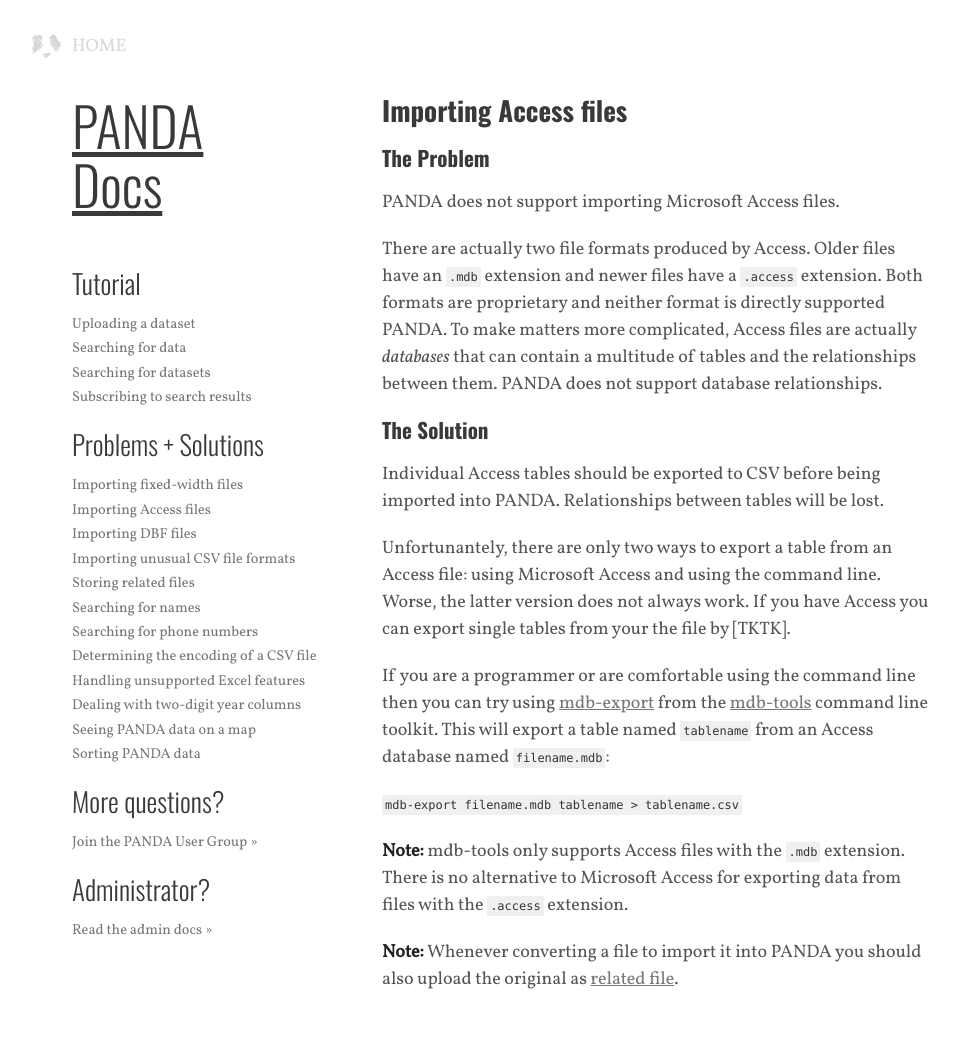
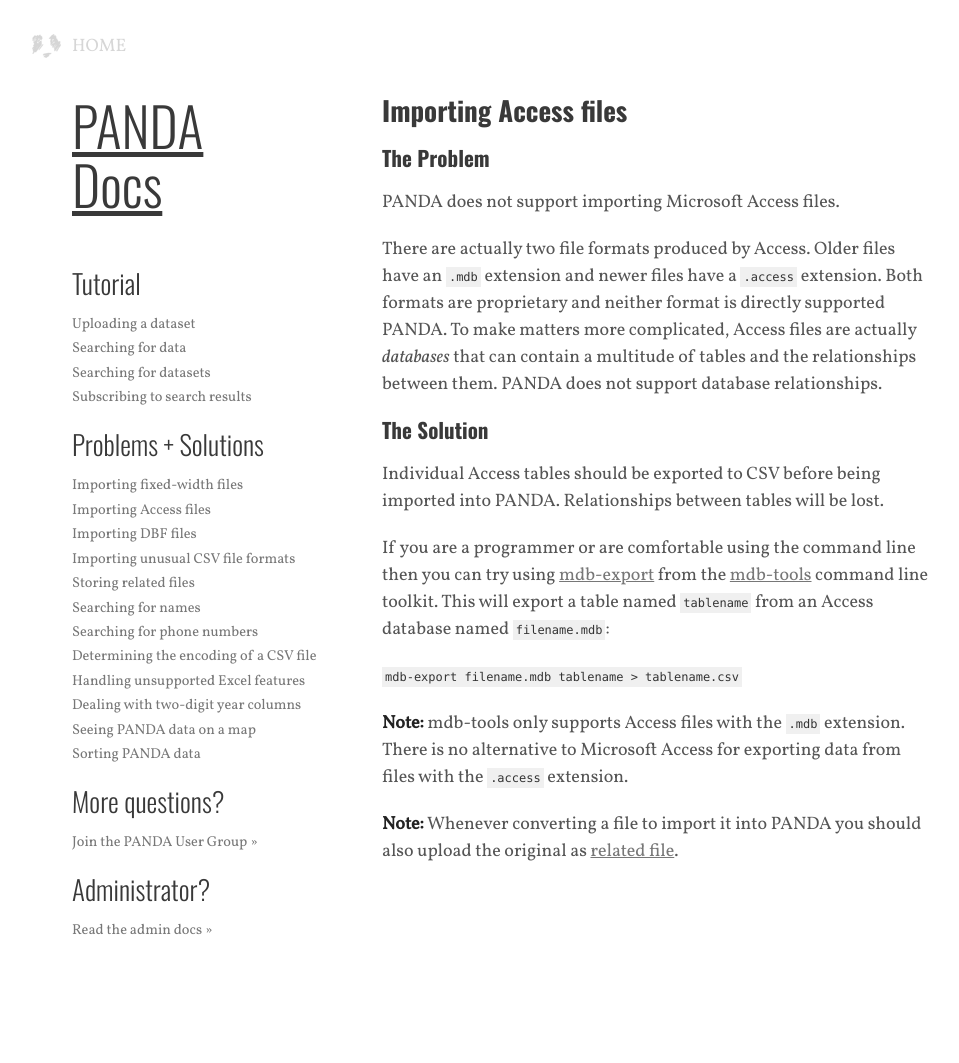
Before and after one commit to pandaproject/pandaproject.github.com, a Jekyll site: the page built from docs/importing-access-files.md, in a window 1280 px wide. Shown: the whole page, without its empty margins (138-1097 px from the left). Built offline with Jekyll 4.4.1, drawn with Linux system fonts in a browser that asks for light colours; some web fonts are replaced; Markdown is read by kramdown in place of the engine named in the settings; after the commit the page ends 962 px from its top, so only the background shows below that.

Commit message:
removed grumpy paragraph about Access that didnt say much and had a TKTK, fixes #22

```diff
--- a/docs/importing-access-files.md
+++ b/docs/importing-access-files.md
@@ -13,8 +13,6 @@
 
 Individual Access tables should be exported to CSV before being imported into PANDA. Relationships between tables will be lost.
 
-Unfortunantely, there are only two ways to export a table from an Access file: using Microsoft Access and using the command line. Worse, the latter version does not always work. If you have Access you can export single tables from your the file by [TKTK].
-
 If you are a programmer or are comfortable using the command line then you can try using [mdb-export](http://linux.die.net/man/1/mdb-export) from the [mdb-tools](http://mdbtools.sourceforge.net/) command line toolkit. This will export a table named `tablename` from an Access database named `filename.mdb`:
 
 `mdb-export filename.mdb tablename > tablename.csv`
```
